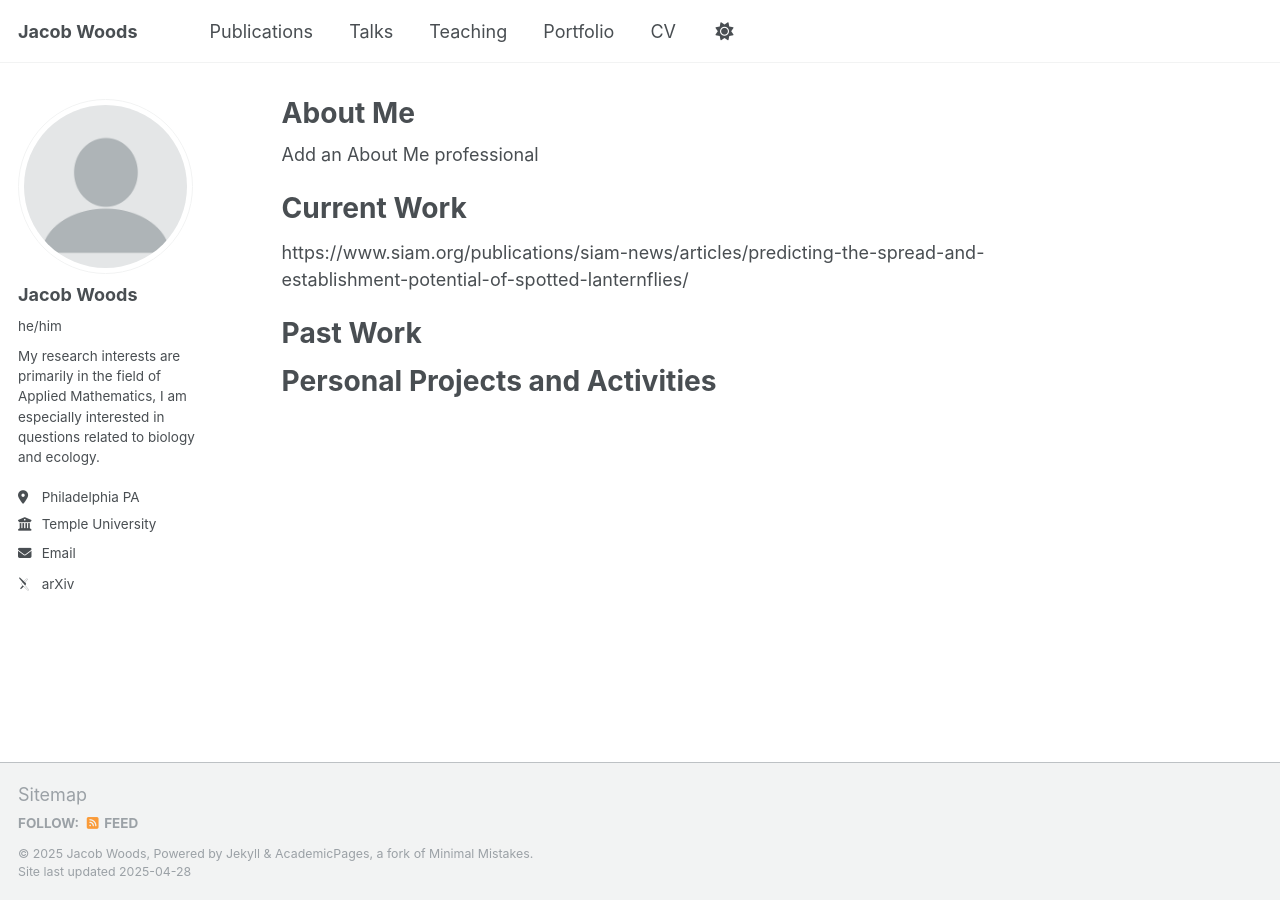
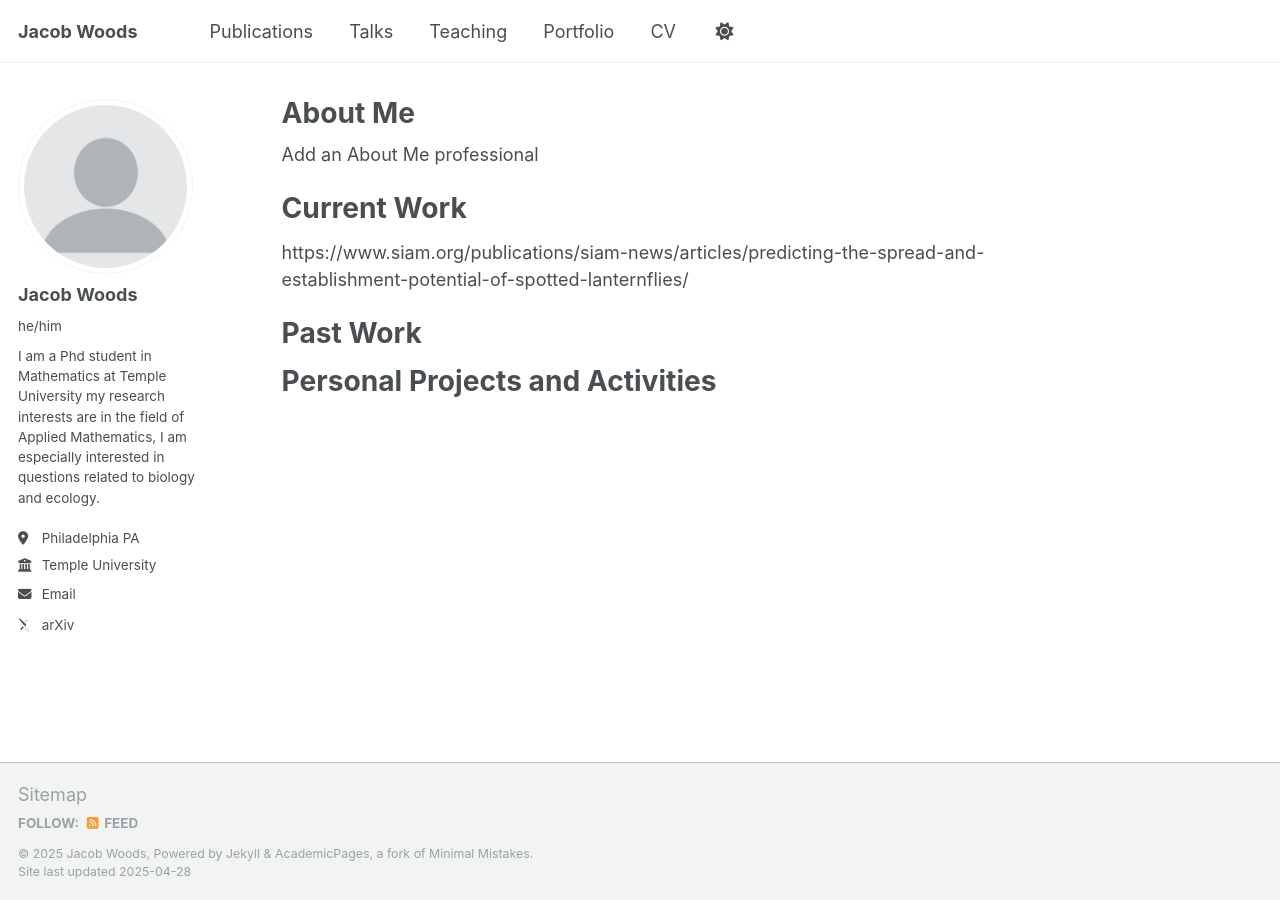
Before and after one commit to JacobWoods/JacobWoods.github.io, a Jekyll site: the page built from _pages/about.md, in a window 1280 px wide. Built offline with Jekyll 4.4.1, drawn with Linux system fonts in a browser that asks for light colours; some web fonts are replaced.

Commit message:
Update _config.yml

```diff
--- a/_config.yml
+++ b/_config.yml
@@ -25,7 +25,7 @@ author:
   avatar           : "profile.png"
   name             : "Jacob Woods"
   pronouns         : "he/him"
-  bio              : "My research interests are primarily in the field of Applied Mathematics, I am especially interested in questions related to biology and ecology."
+  bio              : "I am a Phd student in Mathematics at Temple University my research interests are in the field of Applied Mathematics, I am especially interested in questions related to biology and ecology."
   location         : "Philadelphia PA"
   employer         : "Temple University"
   uri              : # URL
```
